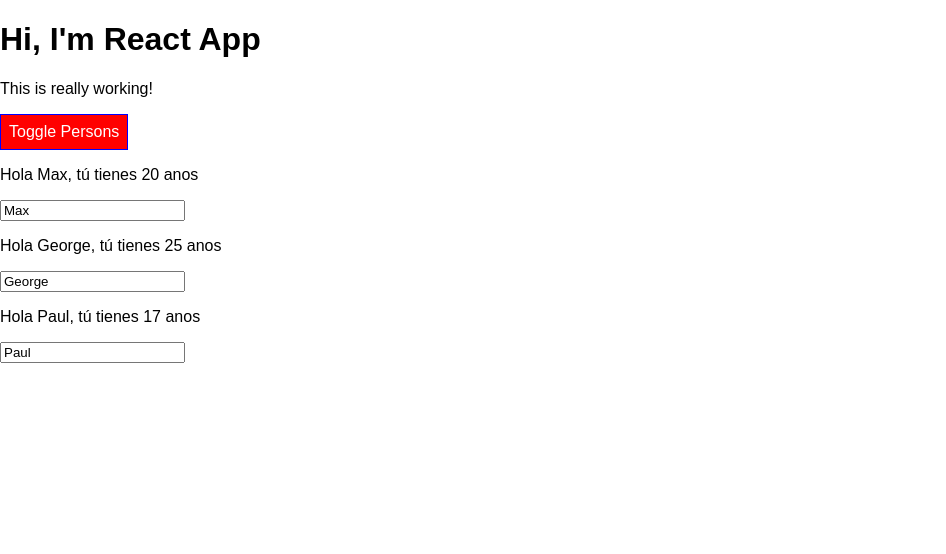
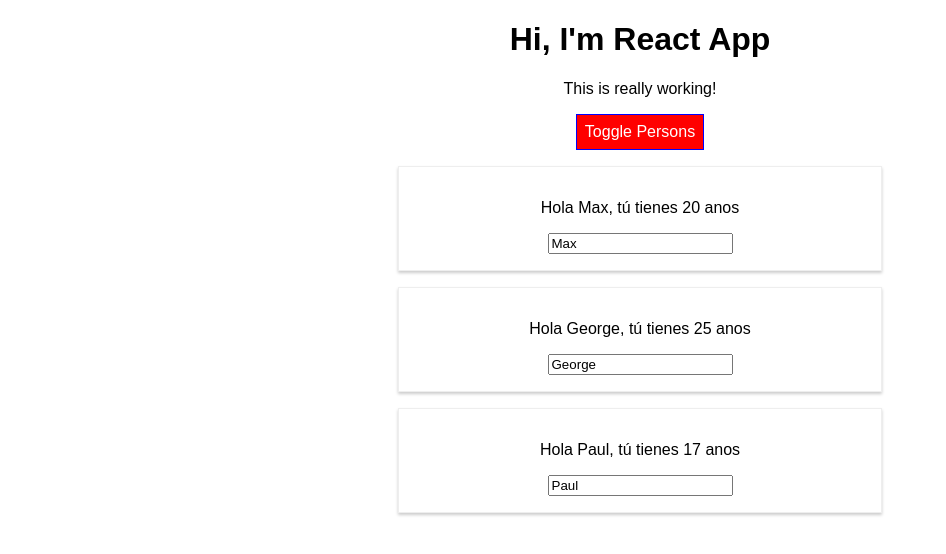
Before and after one commit to MrTuts/react-16-complete-guide, a React app: page / in a window 1280 px wide. Both pictures are taken after a click on the button "Toggle Persons". Shown: the top 554 px of the page, without its empty margins (0-946 px from the left). Built offline with nearby package versions, Linux system fonts and the light colour scheme.

Commit message:
[Styling] CSS Modules

```diff
--- a/src/App.css
+++ b/src/App.css
@@ -10,6 +10,25 @@
   font-weight: bold;
 }
 
-button:hover {
-  background-color: aqua;
+.App button {
+  background-color: green;
+  color: white;
+  font: inherit;
+  border: 1px solid blue;
+  padding: 8px;
+  cursor: pointer;
 }
+
+.App button:hover {
+  background-color: lightgreen;
+  color: black;
+}
+
+.App button.Red {
+  background-color: red;
+}
+
+.App button.Red:hover {
+  background-color: salmon;
+  color: black;
+}
--- a/src/App.js
+++ b/src/App.js
@@ -1,6 +1,6 @@
 import React, { Component } from 'react';
 
-import './App.css';
+import classes from './App.css';
 import Person from './Person/Person';
 
 class App extends Component {
@@ -50,16 +50,9 @@
   }
 
   render() {
-    const style = {
-      backgroundColor: 'green',
-      color: 'white',
-      font: 'inherit',
-      border: '1px solid blue',
-      padding: '8px',
-      cursor: 'pointer',
-    };
+    let persons = null;
+    let btnClass = '';
 
-    let persons = null;
     if (this.state.showPersons) {
       persons = this.state.persons.map(({ name, age, id }, index) => (
         <Person
@@ -71,22 +64,22 @@
         />
       ));
 
-      style.backgroundColor = 'red';
+      btnClass = classes.Red;
     }
 
-    const classes = [];
+    const pClasses = [];
     if (this.state.persons.length <= 2) {
-      classes.push('red');
+      pClasses.push(classes.red);
     }
     if (this.state.persons.length <= 1) {
-      classes.push('bold');
+      pClasses.push(classes.bold);
     }
 
     return (
-      <div className="App">
+      <div className={classes.App}>
         <h1>Hi, I'm React App</h1>
-        <p className={classes.join(' ')}>This is really working!</p>
-        <button style={style} onClick={this.togglePersonsHandler}>
+        <p className={pClasses.join(' ')}>This is really working!</p>
+        <button className={btnClass} onClick={this.togglePersonsHandler}>
           Toggle Persons
         </button>
         {persons}
--- a/src/Person/Person.css
+++ b/src/Person/Person.css
@@ -6,3 +6,9 @@
   padding: 16px;
   text-align: center;
 }
+
+@media (min-width: 500px) {
+  .Person {
+    width: 450px;
+  }
+}
--- a/src/Person/Person.js
+++ b/src/Person/Person.js
@@ -1,10 +1,10 @@
 import React from 'react';
 
-import './Person.css';
+import classes from './Person.css';
 
 const person = props => {
   return (
-    <div className="Person">
+    <div className={classes.Person}>
       <p onClick={props.click}>
         Hola {props.name}, tú tienes {props.age} anos
       </p>
```
